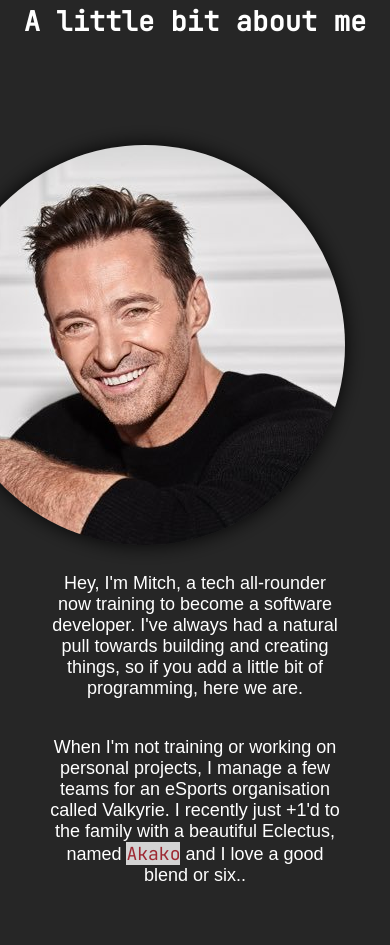
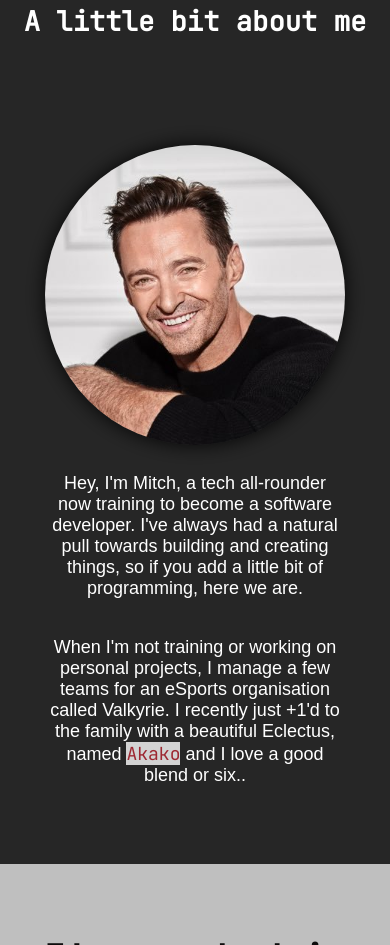
Before and after one commit to Kais-au/kais-au.github.io, a plain HTML site: page index.html in a window 390 px wide. Shown: the part 961-1906 px from the top of the page. Drawn offline with Linux system fonts and the light colour scheme.

Commit message:
fixing responsivity

```diff
--- a/style.scss
+++ b/style.scss
@@ -196,9 +196,8 @@ footer,
                 display: flex;
                 flex-flow: row nowrap;
                 filter: grayscale(0);
-                max-width: 450px;
+                max-width: 400px;
                 border-radius: 200px;
-                margin-right: 100px;
                 box-shadow: 0 0 20px rgba(0, 0, 0, 0.9)
             }
 
@@ -440,6 +439,13 @@ footer {
     }
 }
 
+@media only screen and (max-width: 576px) {
+    .about__group__card--profile {
+        max-width: 300px;
+        border-radius: 150px;
+    }
+}
+
 @media only screen and (min-width: 576px) {
     .contact__head {
         margin: 50px;
```
Also changed, not shown: style.css.
